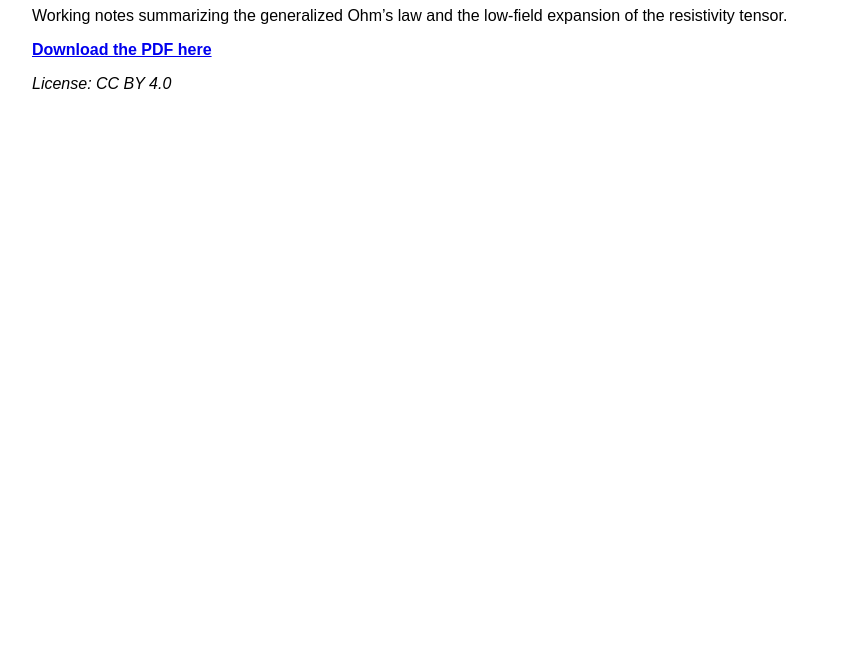
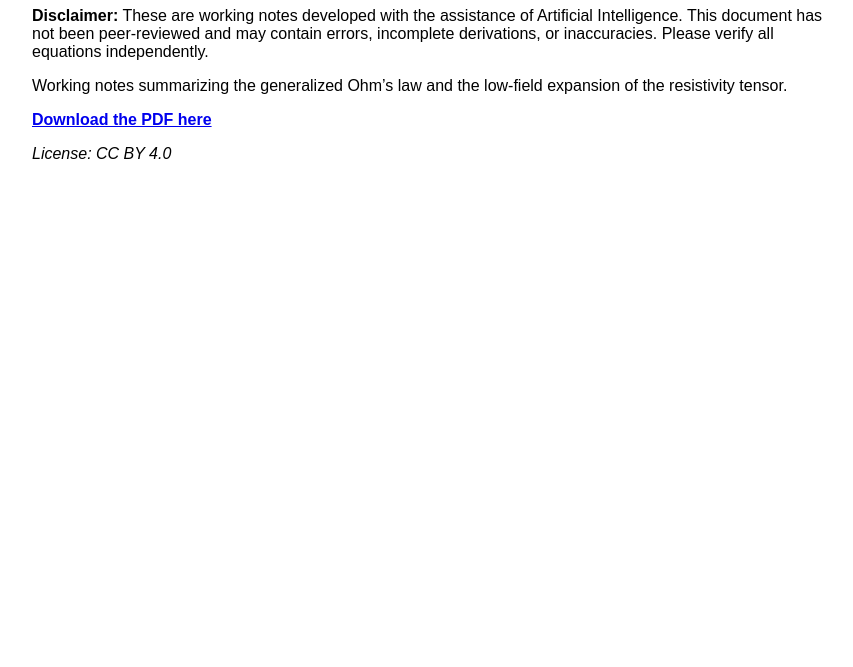
Before and after one commit to sonelal-patel/anisotropic-hall-note, a plain HTML site: page index.html in a window 1280 px wide. Shown: the part 133-800 px from the top of the page, without its empty margins (208-1061 px from the left). Drawn offline with Linux system fonts and the light colour scheme.

Commit message:
Update index.html

```diff
--- a/index.html
+++ b/index.html
@@ -6,6 +6,9 @@
 </head>
 <body style="font-family: sans-serif; max-width: 800px; margin: 40px auto; padding: 20px;">
   <h1>Anisotropic Hall Effect — Notes</h1>
+
+  <p><strong>Disclaimer:</strong> These are working notes developed with the assistance of Artificial Intelligence. This document has not been peer-reviewed and may contain errors, incomplete derivations, or inaccuracies. Please verify all equations independently.</p>
+
   <p>Working notes summarizing the generalized Ohm’s law and the low-field expansion of the resistivity tensor.</p>
 
   <p><strong><a href="Anisotropic_Hall_Effect.pdf">Download the PDF here</a></strong></p>
```
